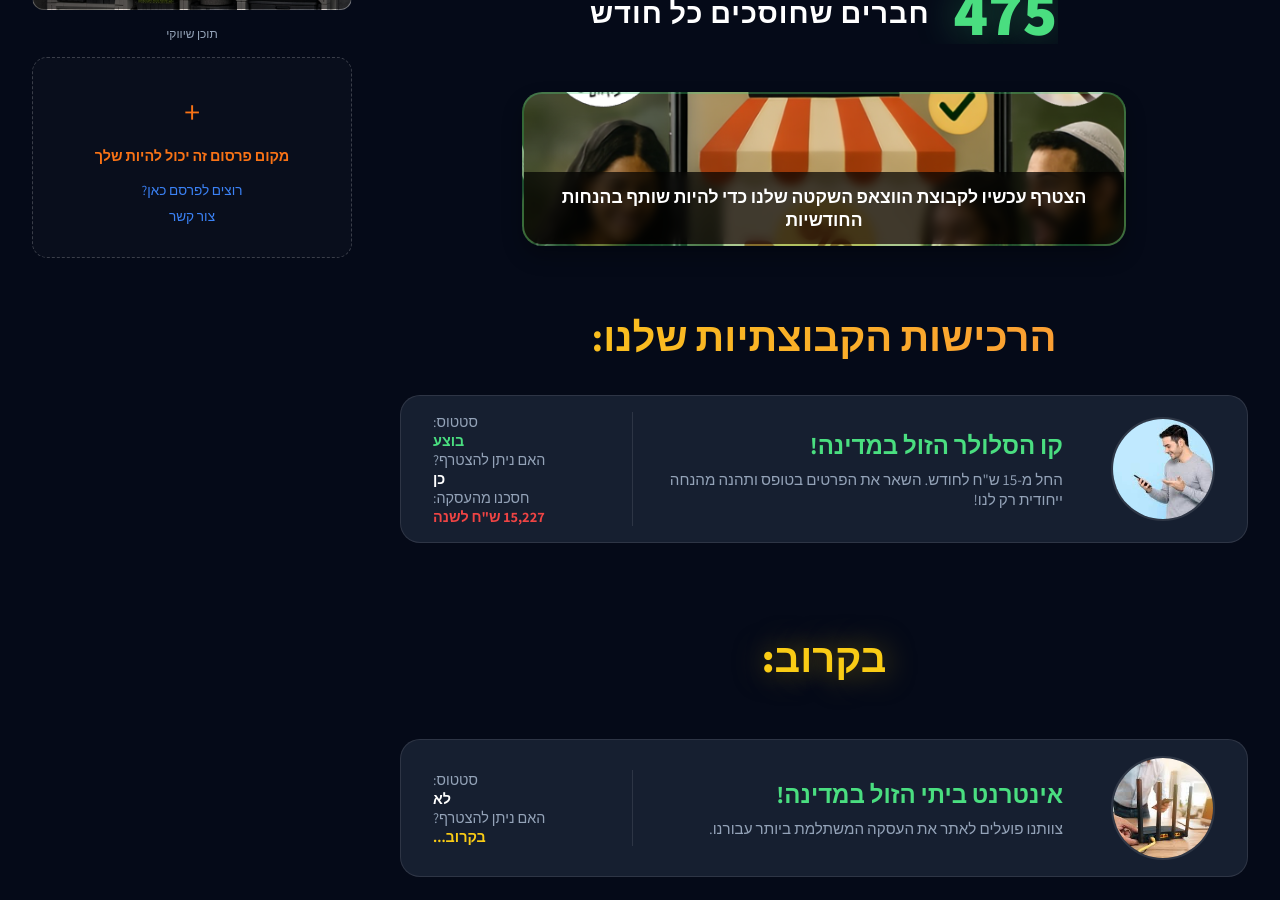
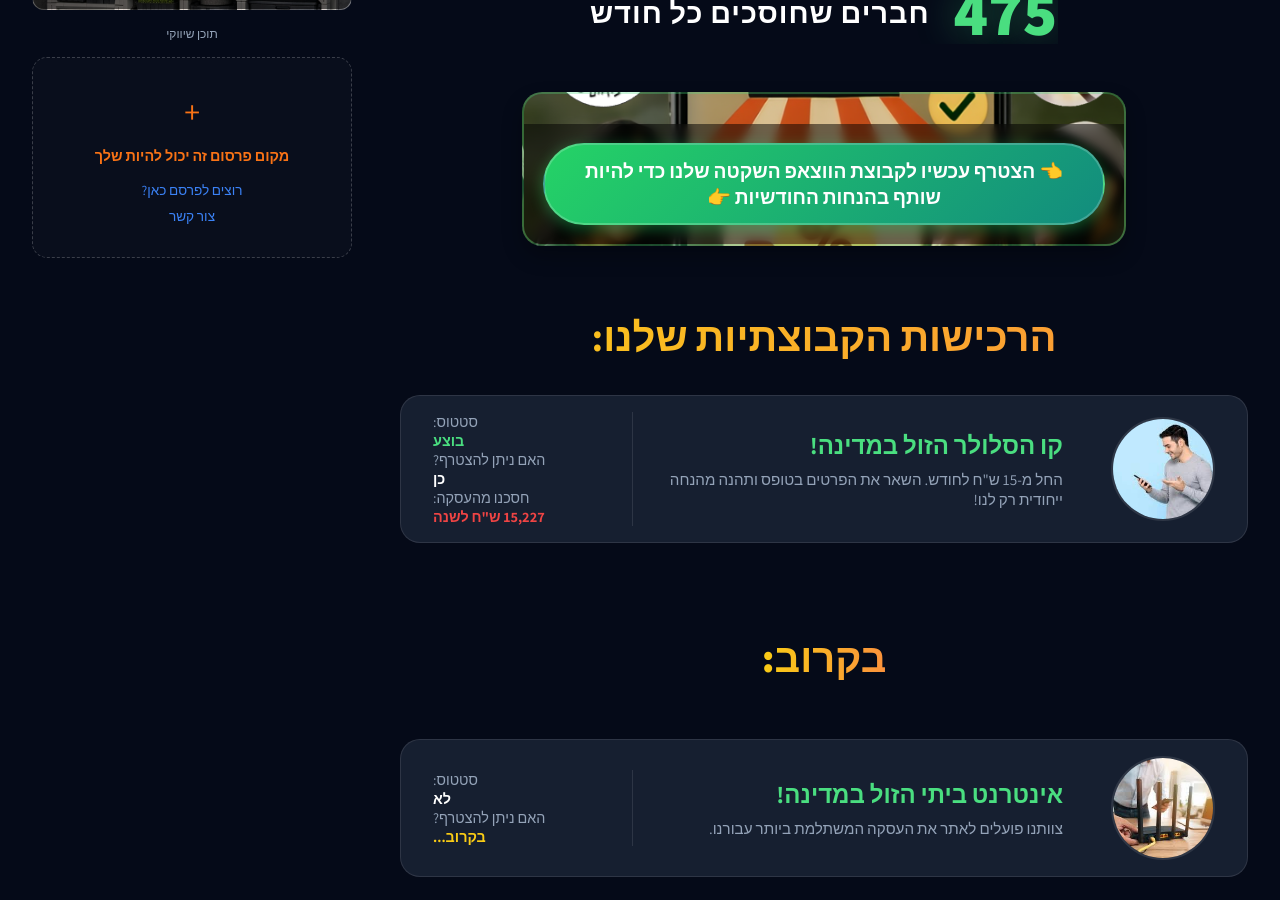
Before and after one commit to gofreeil/purchasing_groups, a SvelteKit app: page / in a window 1280 px wide. Shown: the part 1020-1920 px from the top of the page. Built offline with nearby package versions, Linux system fonts and the light colour scheme; no server answers.

Commit message:
עיצוב כפתור וואטסאפ עם אימוג'י והתאמת צבע כותרת בקרוב

```diff
--- a/src/routes/+page.svelte
+++ b/src/routes/+page.svelte
@@ -150,7 +150,7 @@
         class="centered-ad-banner"
     >
         <div class="ad-content-whatsapp-centered">
-            <p>{$t.sidebar.whatsapp}</p>
+            <span class="join-btn">👈 {$t.sidebar.whatsapp} 👉</span>
         </div>
     </a>
 </div>
@@ -344,17 +344,29 @@
         bottom: 0;
         left: 0;
         right: 0;
-        background: rgba(0, 0, 0, 0.7);
-        padding: 0.8rem;
+        background: rgba(0, 0, 0, 0.5);
+        padding: 1.2rem;
         text-align: center;
         backdrop-filter: blur(5px);
     }
 
-    .ad-content-whatsapp-centered p {
+    .join-btn {
+        background: linear-gradient(135deg, #25d366 0%, #128c7e 100%);
         color: white;
-        margin: 0;
-        font-size: 1.1rem;
-        font-weight: bold;
+        padding: 0.8rem 1.5rem;
+        border-radius: 50px;
+        font-size: 1.2rem;
+        font-weight: 800;
+        display: inline-block;
+        box-shadow: 0 4px 15px rgba(37, 211, 102, 0.4);
+        border: 2px solid rgba(255, 255, 255, 0.2);
+        transition: all 0.3s ease;
+    }
+
+    .centered-ad-banner:hover .join-btn {
+        transform: scale(1.05);
+        box-shadow: 0 6px 20px rgba(37, 211, 102, 0.6);
+        background: linear-gradient(135deg, #2cfc7a 0%, #17ad9b 100%);
     }
 
     /* Soon Separator */
@@ -368,11 +380,14 @@
     }
 
     .soon-text {
-        color: #facc15;
         font-size: 2.5rem;
         font-weight: 900;
         white-space: nowrap;
-        text-shadow: 0 0 30px rgba(250, 204, 21, 0.5);
+        background: linear-gradient(to right, #facc15, #fb923c);
+        -webkit-background-clip: text;
+        background-clip: text;
+        -webkit-text-fill-color: transparent;
+        text-shadow: none; /* Shadow doesn't work well with text-fill-color: transparent */
     }
 
     @media (max-width: 768px) {
```
